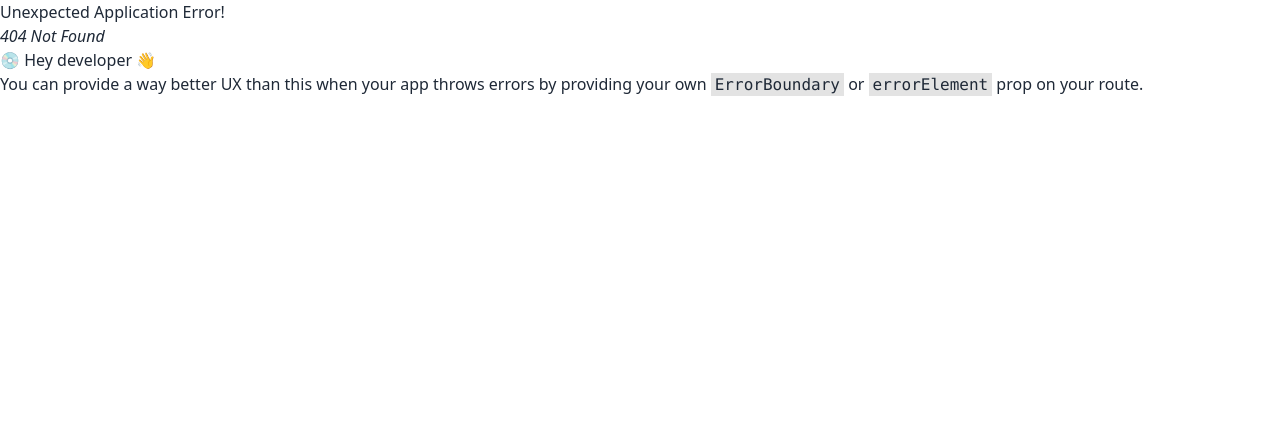
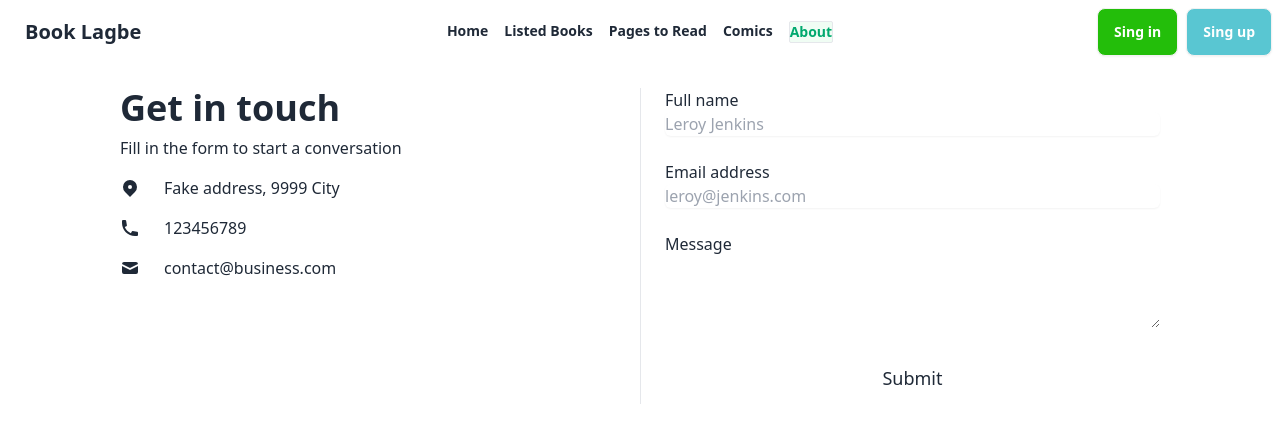
Before and after one commit to Fahad-smto/book-vibe-a8, a React (Vite) app: page /about in a window 1280 px wide. Before the commit this address had no page. Shown: the top 424 px of the page. Built offline with nearby package versions, Linux system fonts and the light colour scheme.

Commit message:
added about section

```diff
--- a/src/Components/Banner.jsx
+++ b/src/Components/Banner.jsx
@@ -10,7 +10,7 @@
        <h1 className="text-6xl font-extrabold mt-48 ml-20 font-serif ">Books to freshen up <br />  your bookshelf</h1>
         <button  className="btn bg-[#23BE0A] text-white ml-20 mt-5"> View The List</button>
        </div>
-        <div className=" my-20 ml-6"><img src="/public/pngwing 1.png" alt="" /></div>
+        <div className=" my-20 ml-6"><img src="public/pngwing 1.png" alt="" /></div>
 
        </div>
 
--- a/src/Components/NavBar.jsx
+++ b/src/Components/NavBar.jsx
@@ -12,13 +12,19 @@
       </div>
       <ul tabIndex={0} className="menu menu-sm dropdown-content mt-3 z-[1] p-2 shadow bg-base-100 rounded-box w-52 gap-2">
         <NavLink to='/'
-        className={({isActive})=> isActive ? 'text-primary font-bold':'font-bold'}>Home
+        className={({isActive})=> isActive ?  'text-success border bg-green-50    rounded-sm font-bold':'font-bold'}>Home
         </NavLink>
         <NavLink to='/list-book'
-        className={({isActive})=> isActive ? 'text-primary font-bold':'font-bold'}>Listed Books
+        className={({isActive})=> isActive ?  'text-success border bg-green-50    rounded-sm font-bold':'font-bold'}>Listed Books
         </NavLink>
         <NavLink to='/page-to-read'
-        className={({isActive})=> isActive ? 'text-primary font-bold':'font-bold'}>Pages to Read
+        className={({isActive})=> isActive ?  'text-success border bg-green-50    rounded-sm font-bold':'font-bold'}>Pages to Read
+        </NavLink>
+        <NavLink to='/comics'
+        className={({isActive})=> isActive ?  'text-success border bg-green-50    rounded-sm font-bold':'font-bold'}> Comics
+        </NavLink>
+        <NavLink to='/about'
+        className={({isActive})=> isActive ?  'text-success border bg-green-50    rounded-sm font-bold':'font-bold'}>About
         </NavLink>
 
       </ul>
@@ -36,6 +42,12 @@
         <NavLink to='/page-to-read'
         className={({isActive})=> isActive ? 'text-success border bg-green-50    rounded-sm font-bold':'font-bold'}>Pages to Read
         </NavLink>
+        <NavLink to='/comics'
+        className={({isActive})=> isActive ? 'text-success border bg-green-50    rounded-sm font-bold':'font-bold'}> Comics
+        </NavLink>
+        <NavLink to='/about'
+        className={({isActive})=> isActive ?  'text-success border bg-green-50    rounded-sm font-bold':'font-bold'}>About
+        </NavLink>
     </ul>
   </div>
   <div className="navbar-end gap-2">
--- a/src/Pages/About.jsx
+++ b/src/Pages/About.jsx
@@ -3,7 +3,50 @@
 const About = () => {
     return (
         <div>
-            i am about section
+       <section className="py-6 dark:bg-gray-100 dark:text-gray-900">
+	<div className="grid max-w-6xl grid-cols-1 px-6 mx-auto lg:px-8 md:grid-cols-2 md:divide-x">
+		<div className="py-6 md:py-0 md:px-6">
+			<h1 className="text-4xl font-bold">Get in touch</h1>
+			<p className="pt-2 pb-4">Fill in the form to start a conversation</p>
+			<div className="space-y-4">
+				<p className="flex items-center">
+					<svg xmlns="http://www.w3.org/2000/svg" viewBox="0 0 20 20" fill="currentColor" className="w-5 h-5 mr-2 sm:mr-6">
+						<path fillRule="evenodd" d="M5.05 4.05a7 7 0 119.9 9.9L10 18.9l-4.95-4.95a7 7 0 010-9.9zM10 11a2 2 0 100-4 2 2 0 000 4z" clipRule="evenodd"></path>
+					</svg>
+					<span>Fake address, 9999 City</span>
+				</p>
+				<p className="flex items-center">
+					<svg xmlns="http://www.w3.org/2000/svg" viewBox="0 0 20 20" fill="currentColor" className="w-5 h-5 mr-2 sm:mr-6">
+						<path d="M2 3a1 1 0 011-1h2.153a1 1 0 01.986.836l.74 4.435a1 1 0 01-.54 1.06l-1.548.773a11.037 11.037 0 006.105 6.105l.774-1.548a1 1 0 011.059-.54l4.435.74a1 1 0 01.836.986V17a1 1 0 01-1 1h-2C7.82 18 2 12.18 2 5V3z"></path>
+					</svg>
+					<span>123456789</span>
+				</p>
+				<p className="flex items-center">
+					<svg xmlns="http://www.w3.org/2000/svg" viewBox="0 0 20 20" fill="currentColor" className="w-5 h-5 mr-2 sm:mr-6">
+						<path d="M2.003 5.884L10 9.882l7.997-3.998A2 2 0 0016 4H4a2 2 0 00-1.997 1.884z"></path>
+						<path d="M18 8.118l-8 4-8-4V14a2 2 0 002 2h12a2 2 0 002-2V8.118z"></path>
+					</svg>
+					<span>contact@business.com</span>
+				</p>
+			</div>
+		</div>
+		<form novalidate="" className="flex flex-col py-6 space-y-6 md:py-0 md:px-6">
+			<label className="block">
+				<span className="mb-1">Full name</span>
+				<input type="text" placeholder="Leroy Jenkins" className="block w-full rounded-md shadow-sm focus:ring focus:ring-opacity-75 focus:dark:ring-violet-600 dark:bg-gray-100" />
+			</label>
+			<label className="block">
+				<span className="mb-1">Email address</span>
+				<input type="email" placeholder="leroy@jenkins.com" className="block w-full rounded-md shadow-sm focus:ring focus:ring-opacity-75 focus:dark:ring-violet-600 dark:bg-gray-100" />
+			</label>
+			<label className="block">
+				<span className="mb-1">Message</span>
+				<textarea rows="3" className="block w-full rounded-md focus:ring focus:ring-opacity-75 focus:dark:ring-violet-600 dark:bg-gray-100" data-gramm="false" wt-ignore-input="true"></textarea>
+			</label>
+			<button type="button" className="self-center px-8 py-3 text-lg rounded focus:ring hover:ring focus:ring-opacity-75 dark:bg-violet-600 dark:text-gray-50 focus:dark:ring-violet-600 hover:dark:ring-violet-600">Submit</button>
+		</form>
+	</div>
+</section>
         </div>
     );
 };
--- a/src/Pages/BookDetails.jsx
+++ b/src/Pages/BookDetails.jsx
@@ -1,6 +1,6 @@
 
 import { useLoaderData, useParams } from 'react-router-dom';
-import { toast } from 'react-toastify';
+
 import { ToastContainer,  } from 'react-toastify';
 import 'react-toastify/dist/ReactToastify.css';
 import { saveBookRequest } from '../utility/localstorage';
@@ -21,7 +21,7 @@
     const book = books.find(book =>book.bookId==id);
 
     const handleToast = ()=>{
-        toast('added successfully')
+
         saveBookRequest(book.bookId)
 
     }
--- /dev/null
+++ b/src/Pages/Comics.jsx
@@ -0,0 +1,11 @@
+
+
+const Comics = () => {
+    return (
+        <div>
+            im am from comics
+        </div>
+    );
+};
+
+export default Comics;
--- a/src/utility/localstorage.js
+++ b/src/utility/localstorage.js
@@ -1,3 +1,5 @@
+import { toast } from "react-toastify";
+
 const getStoredBookRequest =() =>{
     const storedBookRequest = localStorage.getItem('book-requests');
     if(storedBookRequest){
@@ -17,6 +19,10 @@
     if(!exists){
         storedBookRequests.push(id);
         localStorage.setItem('book-requests',JSON.stringify(storedBookRequests))
+        toast('added successfully')
+    }
+    else{
+        toast.warn('already added')
     }
 
 }
```
Also changed, not shown: src/Components/ReadBooks.jsx (+4 -4 lines), src/main.jsx (+11 -0 lines), 1 other file (tests, documents, lock files or other folders).
